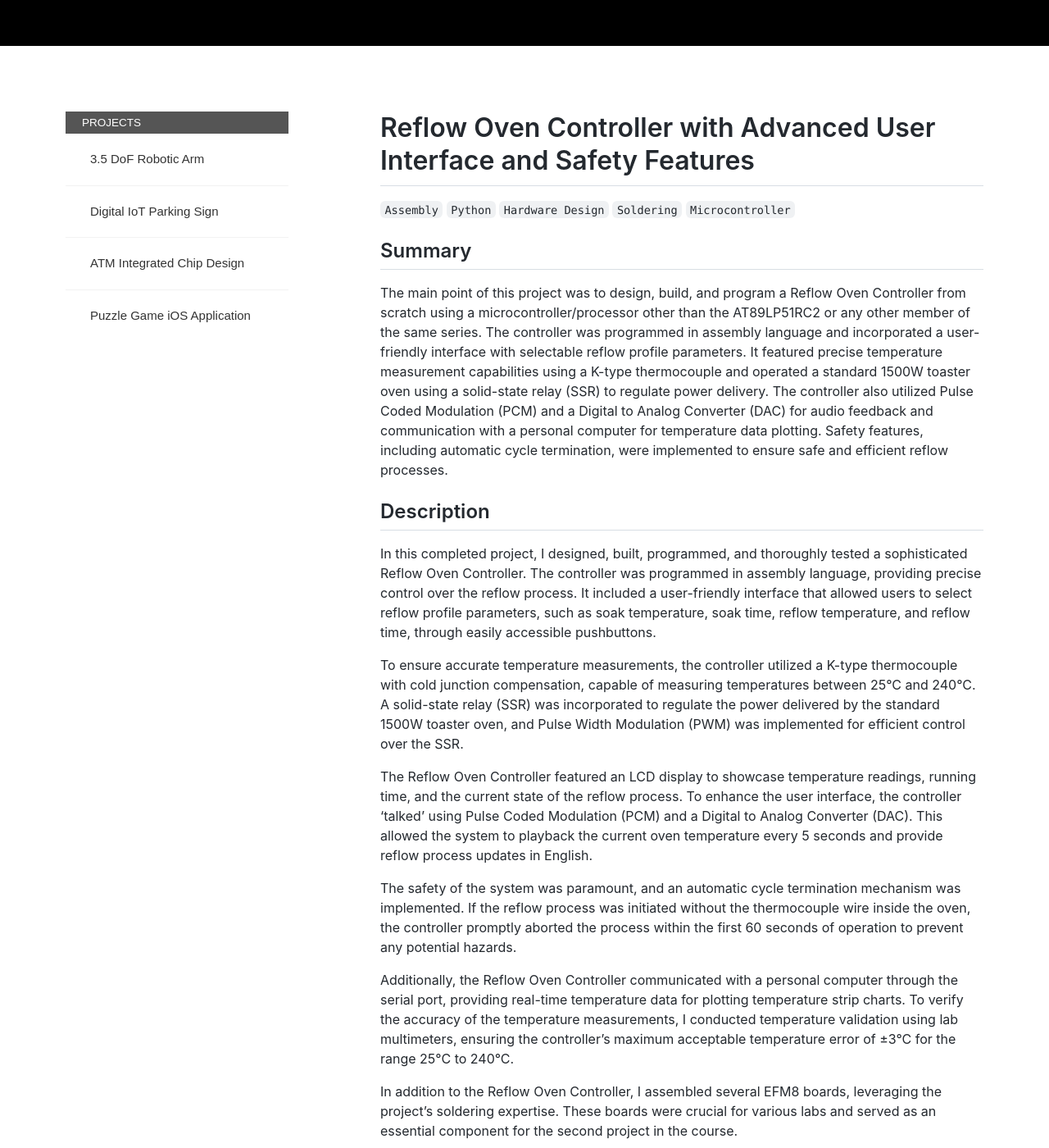
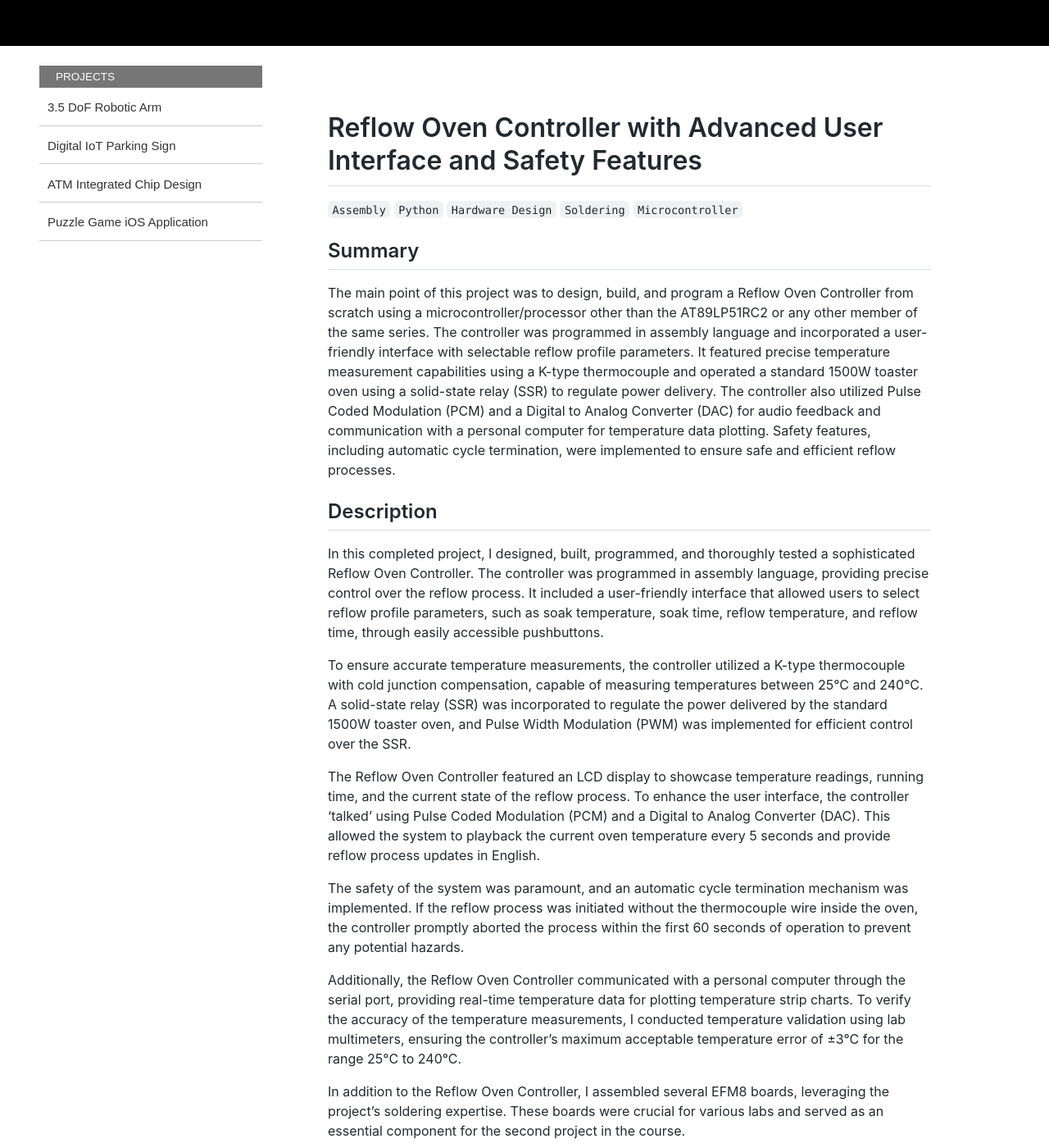
Before and after one commit to jaredgendron/jaredgendron.github.io, a Jekyll site: the page built from pages/portfolio.html, in a window 1280 px wide and 1400 px high. Shown: the whole window at 82% size. Built offline with Jekyll 4.4.1, drawn with Linux system fonts in a browser that asks for light colours; nearby versions of some CDN libraries.

Commit message:
styled sidebar

```diff
--- a/_config.yml
+++ b/_config.yml
@@ -1,3 +1,3 @@
 sass:
   sass_dir: _scss
-  style:    :compressed
+  style:    :expanded # :compressed
--- a/_layouts/layout.html
+++ b/_layouts/layout.html
@@ -13,7 +13,7 @@
     {% include header.html %}
     {{ content }}
     {% include footer.html %}
-    <script src="//ajax.googleapis.com/ajax/libs/jquery/1.10.2/jquery.min.js"></script>
-    <script src="assets/js/scroll.js" type="text/javascript"></script>
   </body>
+  <script src="//ajax.googleapis.com/ajax/libs/jquery/1.10.2/jquery.min.js"></script>
+  <script src="assets/js/scroll.js" type="text/javascript"></script>
 </html>
--- /dev/null
+++ b/_layouts/project.html
@@ -0,0 +1,26 @@
+---
+layout: layout
+---
+
+<div class="wrapper">
+  <div class=sidebar id="sidebar">
+    <h3>Projects</h3>
+    <nav>
+      <ul>
+        {% for project in site.data.data.projects %}
+        <li class="project-link" data-title="{{ project.title }}">
+          {{ project.title }}
+        </li>
+        {% endfor %}
+      </ul>
+    </nav>
+  </div>
+  <div class="content">
+    <div class="markdown-body">
+      {% capture markup %}
+        {{ content }}
+      {% endcapture %}
+      {{ markup | markdownify }}
+    </div>
+  </div>
+</div>
--- a/_scss/_variables.scss
+++ b/_scss/_variables.scss
@@ -1,9 +1,3 @@
-/*
-file prefixed with an underscore to indicate that
-this is a partial file and is meant to be imported
-into other SCSS files.
-*/
-
 $primary-color: rgb(255, 255, 255);
 $secondary-color: rgb(0, 0, 0);
 $header-color: rgb(0, 0, 0);
--- a/_scss/portfolio.scss
+++ b/_scss/portfolio.scss
@@ -1,33 +1,28 @@
 .wrapper{
-  display: flex;
-  justify-content: flex-end;
   background-color: white;
-}
 
   .content {
-  margin-left: $sidebar-width+5rem;
+    margin-left: $sidebar-width+3rem;
     width: 70%;
     padding: 5rem;
   }
 
   .sidebar {
-  background-color: none;
     position: fixed; /* Make the sidebar fixed */
     top: $header-height; /* Stick the sidebar to the top of the viewport */
     bottom: 0; /* Stretch the sidebar to the bottom of the viewport */
-  left: 5rem; /* Stick the sidebar to the left of the viewport */
+    left: 3rem; /* Stick the sidebar to the left of the viewport */
     width: $sidebar-width;
     padding-top: 5rem;
     overflow-y: auto; /* Enable scrolling if content overflows */
+    transition: top 0.2s ease-in-out;
 
     h2 {
       margin: 0 0 1em 0;
     }
 
     h3 {
-    background-color: #555;
-    border: 5px;
-    border-color: black;
+      background-color: #767676;
       color: white;
       margin: 0;
       padding: 0 20px;
@@ -41,16 +36,13 @@
       list-style: none;
       padding: 0;
       margin: 0;
-    background-color: $portfolio-background;
+      // background-color: $portfolio-background;
       li {
-      padding: 20px;
+        padding: 10px;
         color: #333;
         background-color: white;
-      margin-bottom: 1px;
-      border-left: 10px solid transparent;
-      &.active {
-        border-color: #e35205;
-      }
+        margin-top: 0.2rem;
+        border-bottom: 1px solid #ccc; /* Add a solid border to the bottom */
 
         cursor: pointer;
         &:hover {
@@ -60,28 +52,9 @@
     }
   }
 
-// @media all and (max-width: 1024px) {
-//   .sidebar.toggled {
-//     left: 0;
-//     z-index: 10;
-//     box-shadow: 3px 1px 10px rgba(0, 0, 0, 0.8);
-//     + .content {
-//       overflow: hidden;
-//     }
-//   }
-//   .sidebar {
-//     left: -$sidebar-width;
-//   }
-//   .content {
-//     left: 0;
-//   }
-//   .toggle-menu {
-//     z-index: 1;
-//     opacity: 1;
-//   }
-//   .sidebar, .content {
-//     h1 {
-//       left: 40px;
-//     }
-//   }
-// }
+  @media all and (max-width: $small-width) {
+    .sidebar {
+      display: none;
+    }
+  }
+}
--- a/_scss/style.scss
+++ b/_scss/style.scss
@@ -1,5 +1,3 @@
-// @import '_variables';
-
 * {
   box-sizing: border-box;
   margin: 0;
@@ -102,10 +100,6 @@ header {
   }
 }
 
-.hidden {
-  top: -$header-height;
-}
-
 footer {
   background-color: #f2f2f2;
   display: flex;
--- a/assets/js/scroll.js
+++ b/assets/js/scroll.js
@@ -1,7 +1,12 @@
-var didScroll;
-var lastScrollTop = 0;
-var delta = 5;
-var navbarHeight = $('header').outerHeight();
+let didScroll;
+let lastScrollTop = 0;
+let delta = 5;
+let currentTop;
+const navbarHeight = $('header').outerHeight();
+
+if ($('#sidebar').length > 0) {
+  currentTop = $('#sidebar').offset().top;
+}
 
 $(window).scroll(function(event){
   didScroll = true;
@@ -15,18 +20,18 @@ setInterval(function() {
 }, 250);
 
 function hasScrolled() {
-  var st = $(this).scrollTop();
+  let st = $(this).scrollTop();
 
   if(Math.abs(lastScrollTop - st) <= delta)
     return;
 
   if (st > lastScrollTop && st > navbarHeight){
-    $('header').addClass('hidden');
-    $('sidebar').addClass('hidden');
+    $('header').css('top', -navbarHeight);
+    $('#sidebar').css('top', currentTop-navbarHeight);
   } else {
     if(st + $(window).height() < $(document).height()) {
-      $('header').removeClass('hidden');
-      $('sidebar').removeClass('hidden');
+      $('header').css('top', 0);
+      $('#sidebar').css('top', currentTop)
     }
   }
 
--- a/pages/portfolio.html
+++ b/pages/portfolio.html
@@ -1,42 +1,6 @@
 ---
+layout: project
 permalink: /portfolio
-layout: layout
 ---
 
-<main>
-  <!-- <div id="sidebar">
-    <h3>Projects</h3>
-    <nav>
-      <ul>
-        {% for project in site.data.data.projects %}
-        <li class="project-link" data-title="{{ project.title }}">
-          {{ project.title }}
-        </li>
-        {% endfor %}
-      </ul>
-    </nav>
-  </div> -->
-
-  <div class="wrapper">
-    <div class="sidebar">
-      <h3>Projects</h3>
-      <nav>
-        <ul>
-          {% for project in site.data.data.projects %}
-          <li class="project-link" data-title="{{ project.title }}">
-            {{ project.title }}
-          </li>
-          {% endfor %}
-        </ul>
-      </nav>
-    </div>
-    <div class="content">
-      <div class="markdown-body">
-        {% capture about %}
-          {% include documents/ReflowController.md %}
-        {% endcapture %}
-        {{ about | markdownify }}
-      </div>
-    </div>
-  </div>
-</main>
+{% include documents/ReflowController.md %}
```
Also changed, not shown: assets/js/banner.js (deleted, +0 -21 lines), assets/js/expand.js (deleted, +0 -43 lines), _includes/header.html (indentation only). Lines whose indentation alone changed are shown as unchanged.
